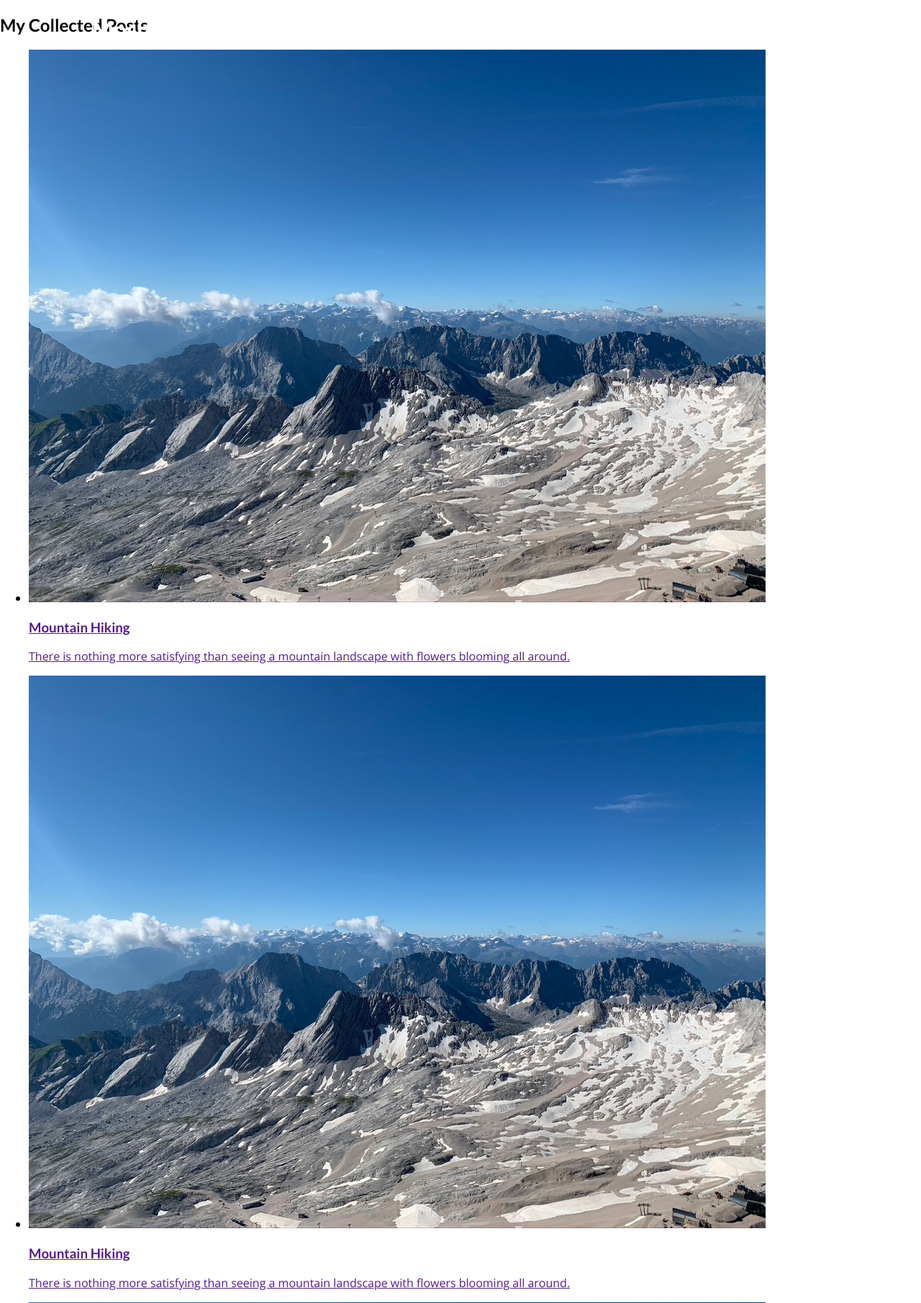
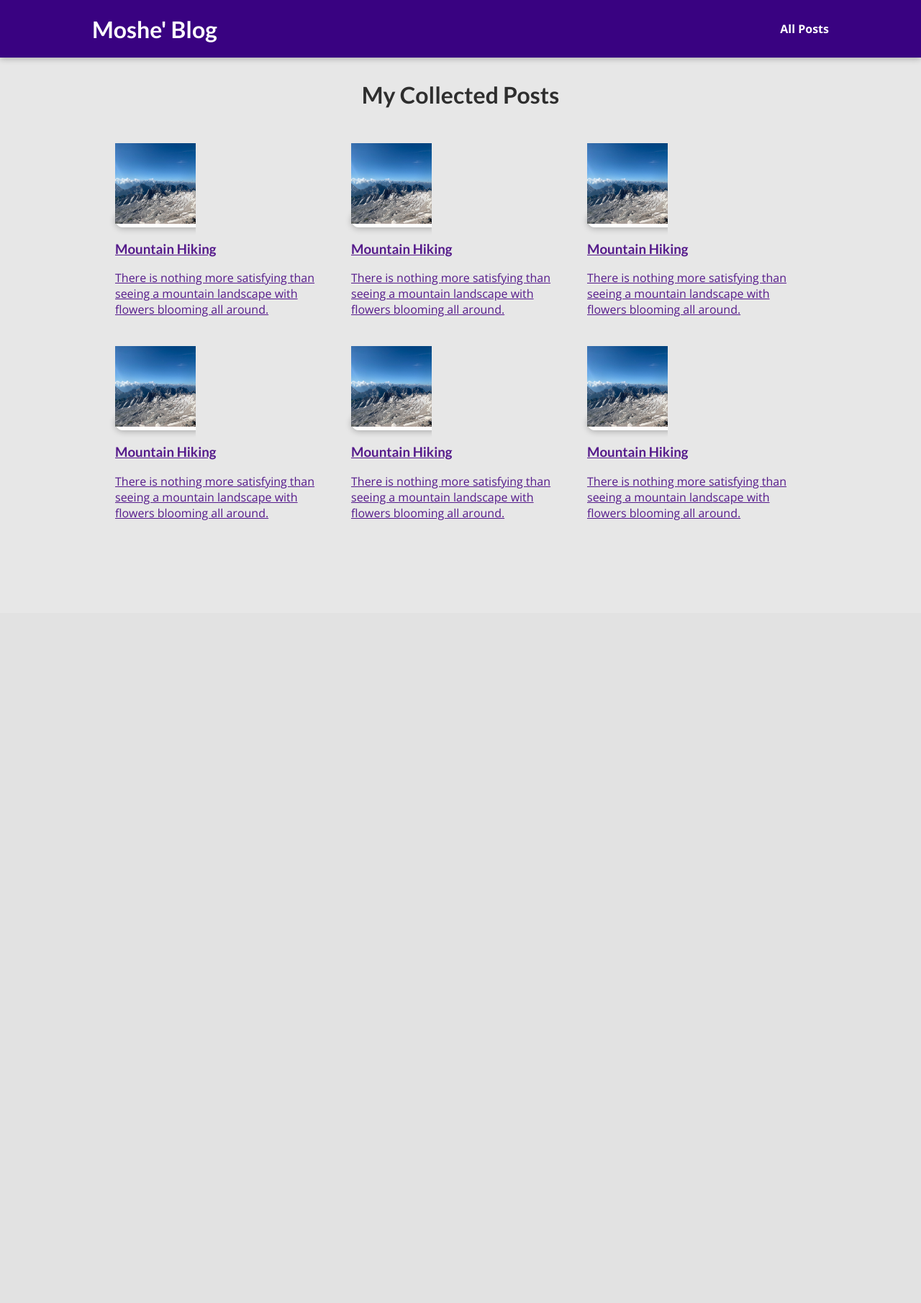
Before and after one commit to mosheyaku/Blog, a Django app: page /posts in a window 1280 px wide. Shown: the top 1811 px of the page at 72% size. After the commit the page ends 723 px from the top, so only its background shows below. Run offline with Django 4.2, Linux system fonts and the light colour scheme.

Commit message:
Adding design to the page with all the posts.

```diff
--- /dev/null
+++ b/blog/static/blog/all-posts.css
@@ -0,0 +1,43 @@
+body {
+  background-color: #e7e7e7;
+}
+
+#main-navigation {
+  background-color: #390281;
+  box-shadow: 0 2px 8px rgba(0, 0, 0, 0.25);
+}
+
+#all-posts {
+  margin: 7rem auto;
+  width: 90%;
+  max-width: 60rem;
+}
+
+#all-posts h2 {
+  text-align: center;
+  font-size: 2rem;
+  color: #2e2e2e;
+  margin: 3rem 0;
+}
+
+ul {
+  list-style: none;
+  margin: 0;
+  padding: 0;
+  display: grid;
+  grid-template-columns: repeat(auto-fill, minmax(17rem, 1fr));
+  gap: 1.5rem;
+}
+
+.post img {
+  width: 7rem;
+  height: 7rem;
+}
+
+.post a {
+  height: 22rem;
+  transform-origin: center;
+  box-shadow: 0 2px 8px rgba(0, 0, 0, 0.25);
+  border-radius: 12px;
+  background-color: white;
+}
--- a/blog/templates/blog/all-posts.html
+++ b/blog/templates/blog/all-posts.html
@@ -8,6 +8,7 @@
 {% endblock %}
 
 {% block css_files %}
+    <link rel="stylesheet" href="{% static "blog/all-posts.css" %}">
 {% endblock %}
 
 {% block content %}
```
